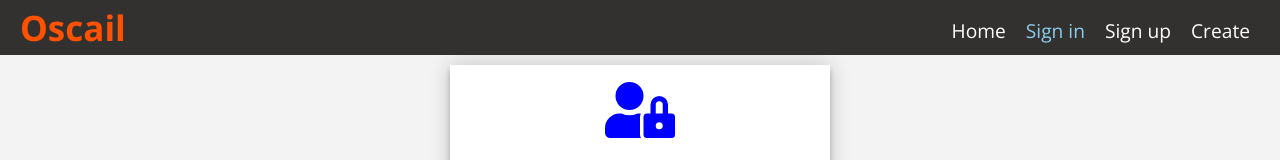
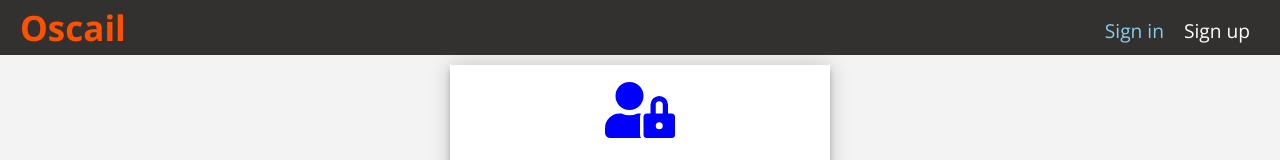
Before and after one commit to kartikeya-123/Codeathon, a React app in the folder Client/: page /login in a window 1280 px wide. Shown: the top 160 px of the page. Built offline with nearby package versions, Linux system fonts and the light colour scheme; no server answers.

Commit message:
Not logged in navbar

```diff
--- a/Client/src/components/Navigation/NavigationItems/NavigationItems.js
+++ b/Client/src/components/Navigation/NavigationItems/NavigationItems.js
@@ -31,13 +31,13 @@ const NavigationItems = (props) => {
           {/* <p>
             <AiOutlineHome color="white" size="13px" /> */}
           {/* <h1 className={classes.Header}>OSCAIL</h1> */}
-          <NavigationItem link="/" active icon="home">
+          {/* <NavigationItem link="/" active icon="home">
             Home
-          </NavigationItem>
+          </NavigationItem> */}
           {/* </p> */}
           <NavigationItem link="/login">Sign in</NavigationItem>
           <NavigationItem link="/signup">Sign up</NavigationItem>
-          <NavigationItem link="/new-post">Create</NavigationItem>
+          {/* <NavigationItem link="/new-post">Create</NavigationItem> */}
         </ul>
       ) : (
         <ul className={classes.NavigationItems}>
```
